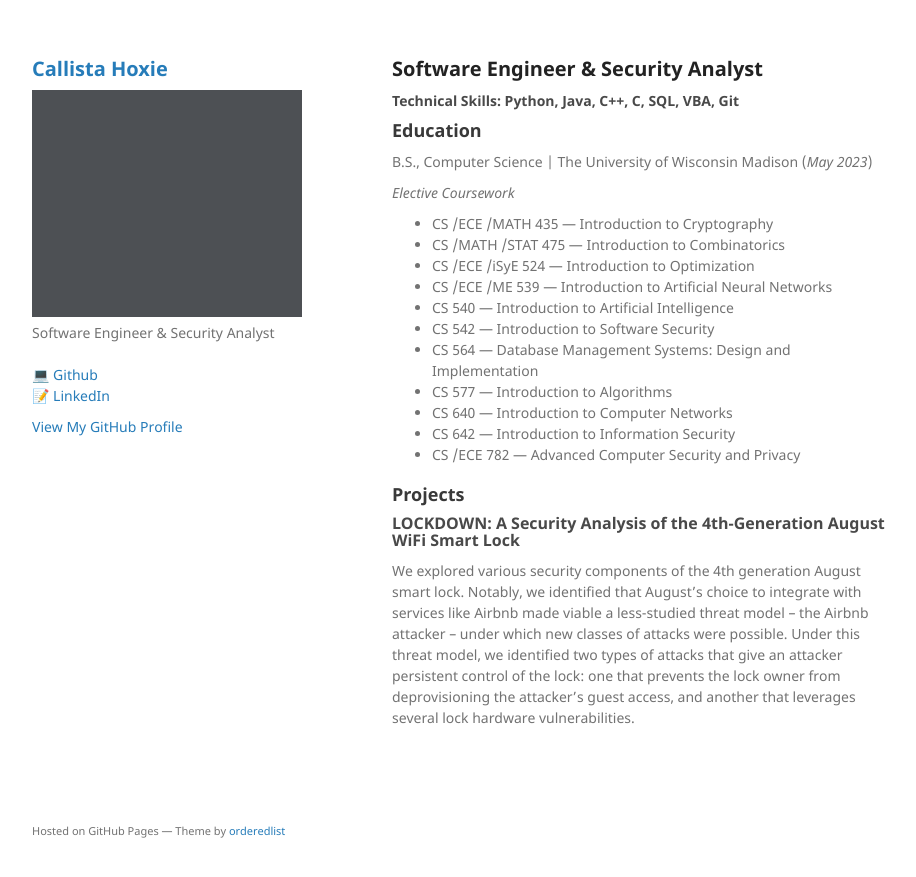
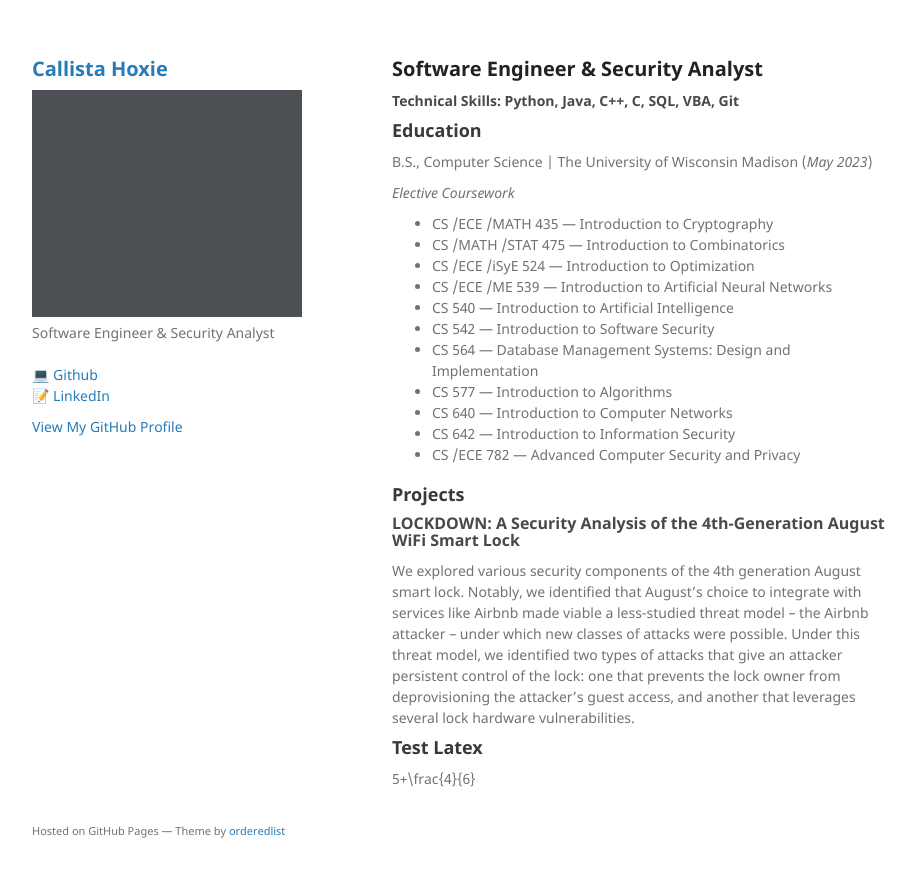
Before and after one commit to callistajosette/callistajosette.github.io, a Jekyll site: the page built from index.md, in a window 1280 px wide. Shown: the top 877 px of the page, without its empty margins (178-1094 px from the left). Built offline with Jekyll 4.4.1, drawn with Linux system fonts in a browser that asks for light colours; our own code applies the rules of GitHub Pages for plain Markdown files.

Commit message:
Update index.md

```diff
--- a/index.md
+++ b/index.md
@@ -22,3 +22,6 @@ B.S., Computer Science | The University of Wisconsin Madison (_May 2023_)
 ### LOCKDOWN: A Security Analysis of the 4th-Generation August WiFi Smart Lock
 
 We explored various security components of the 4th generation August smart lock. Notably, we identified that August’s choice to integrate with services like Airbnb made viable a less-studied threat model – the Airbnb attacker – under which new classes of attacks were possible. Under this threat model, we identified two types of attacks that give an attacker persistent control of the lock: one that prevents the lock owner from deprovisioning the attacker’s guest access, and another that leverages several lock hardware vulnerabilities.
+
+## Test Latex
+5+\frac{4}{6}
```
